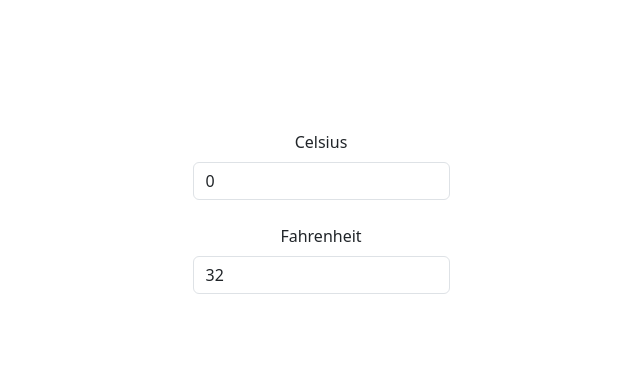
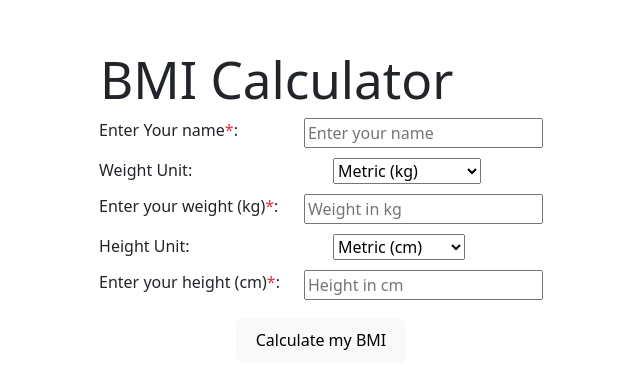
Before and after one commit to abdlghany/Status200, a React (Vite) app in the folder Stage3/vite/Vite-React-Project/: page / in a window 1280 px wide. Shown: the part 176-564 px from the top of the page, without its empty margins (319-959 px from the left). Built offline with nearby package versions, Linux system fonts and the light colour scheme.

Commit message:
bmi component

```diff
--- a/Stage3/vite/Vite-React-Project/src/App.tsx
+++ b/Stage3/vite/Vite-React-Project/src/App.tsx
@@ -1,13 +1,9 @@
 import './App.css'
-import CToF from './components/CToF'
+import BMIComponent from './components/BMICalculator'
 
 function App() {
   return (
-    <>
-    {/*  */}
-    <CToF defaultCelsius={0} defaultFahrenheit={32}/>
-
-    </>
+    <BMIComponent/>
   )
 }
 
--- /dev/null
+++ b/Stage3/vite/Vite-React-Project/src/components/BMICalculator.tsx
@@ -0,0 +1,204 @@
+import React, { useState } from 'react';
+// rewrote my stage 2 bmi calculator in React, tried to (and succeeded I suppose) use the exact same functions.
+// check if the value is between 2 numbers x, y, return the result True, False
+function isValueBetween(value: number, x: number, y: number){
+  return value > Math.min(x, y) && value < Math.max(x, y);
+};
+// return a sentence with the appropriate BMI classification for the specified name.
+function bmiClassification(name: string, bmi: number){
+  let classification = '';
+  if (bmi < 18.5) {
+    classification = 'underweight';
+  } else if (bmi < 25) {
+    classification = 'normal';
+  } else if (bmi < 30) {
+    classification = 'overweight';
+  } else {
+    classification = 'obese';
+  }
+  return `Dear ${name}, your BMI is: ${bmi.toFixed(2)} kg/m². You are classified as ${classification}.`;
+};
+// changeUnits between kg, pounds and cm, inch
+function changeUnits(selectedUnit: string, inputName: string){
+  return `Enter your ${inputName} (${selectedUnit})`;
+};
+// name validation to make sure it has nothing other than the specified characters (and spaces).
+function validateName(name: string){
+  name = name.trim();
+  const regex = /^[a-zA-Zا-ي]+(?:[ ][a-zA-Zا-ي]+)*$/;
+
+  if (!regex.test(name)) {
+    return 'Please insert a valid name! Only letters and spaces are allowed';
+  } else if (name.length < 2) {
+    return "Name can't have less than 2 characters.";
+  } else if (name.length > 100) {
+    return "Name can't have more than 100 characters.";
+  }
+  return null;
+};
+// convert height to meters no matter what the selectd unit is.
+function adjustedHeight(selectedUnit:string, height:number){
+    if(selectedUnit === 'inch'){
+        return height / 100 * 2.54;
+    }
+    else{
+        return height / 100;
+    }
+}
+// convert weight to kg no matter what the selected unit is.
+function adjustedWeight(selectedUnit:string, Weight:number){
+    if(selectedUnit === 'pound'){
+        return Weight / 2.2;
+    }
+    else{
+        return Weight;
+    }
+}
+
+function BMIComponent(){
+    const [selectedUnit, setSelectedUnit] = useState<string>('cm');    // height selected unit, defaults to cm
+    const [selectedWeightUnit, setSelectedWeightUnit] = useState<string>('kg');    // weight selected unit, defaults to kg
+    const [name, setName] = useState<string>(''); // defaults to an empty string
+    const [weight, setWeight] = useState<number | null>(null); // defaults to an empty input field
+    const [height, setHeight] = useState<number | null>(null);
+    const [message, setMessage] = useState<string>(''); // message field message, defaults to empty string
+    const calculateBMI = function (event: React.FormEvent<HTMLFormElement>){
+    event.preventDefault(); // prevent default HTML form submission.
+
+    const validName = validateName(name);
+    if (validName) {
+      setMessage(validName);
+      return;
+    }
+
+    if (!weight) {
+      setMessage('Weight field is required! Cannot be 0');
+      return;
+    }
+
+    if (!height) {
+      setMessage('Height field is required! Cannot be 0');
+      return;
+    }
+
+    if (selectedUnit === 'inch' && !isValueBetween(height, 101, 15)) {
+      setMessage('Please insert a valid height! Between 16 Inches and 100 Inches.');
+      return;
+    } else if (selectedUnit === 'cm' && !isValueBetween(height, 251, 39)) {
+      setMessage('Please insert a valid height! Between 40cm and 250cm.');
+      return;
+    }
+    if (selectedWeightUnit === 'kg' && !isValueBetween(weight, 1, 150)) {
+        setMessage('Please insert a valid weight! Between 1 and 150 kgs.');
+        return;
+      } else if (selectedWeightUnit === 'pound' && !isValueBetween(weight, 2.20, 330)) {
+        setMessage('Please insert a valid weight! Between 2.2 and 330 pounds.');
+        return;
+      }
+      // convert weight to kg and height to m before calculating BMI
+    const bmi = adjustedWeight(selectedWeightUnit, weight) / Math.pow(adjustedHeight(selectedUnit, height), 2);
+    setMessage(bmiClassification(name, bmi));
+  };
+
+  return (
+    <form onSubmit={calculateBMI} className="text-start">
+      <table>
+        <tbody>
+          <tr>
+            <td colSpan={2}>
+              <h1>BMI Calculator</h1>
+            </td>
+          </tr>
+          <tr className='row mb-2'>
+            <td className='col'>
+              <label htmlFor="name">Enter Your name<span className="text-danger  mx-0">*</span>: </label>
+            </td>
+            <td className='col'>
+              <input
+                type="text"
+                id="name"
+                placeholder="Enter your name"
+                value={name}
+                onChange={(e) => setName(e.target.value)}
+              />
+              <br />
+            </td>
+          </tr>
+          <tr className='row mb-2'>
+          <td className='col'>
+              <label htmlFor="weightunit">Weight Unit: </label>
+            </td>
+            <td className='col'>
+              <select
+                id="weightunit"
+                value={selectedWeightUnit}
+                onChange={(e) => setSelectedWeightUnit(e.target.value)}
+              >
+                <option value="kg">Metric (kg)</option>
+                <option value="pound">Imperial (pound)</option>
+              </select>
+            </td>
+          </tr>
+          <tr className='row mb-2'>
+          <td className='col'>
+              <label htmlFor="weight">{changeUnits(selectedWeightUnit, 'weight')}<span className="text-danger mx-0">*</span>: </label>
+            </td>
+            <td className='col'>
+              <input
+                type="number"
+                id="weight"
+                placeholder= {"Weight in " + selectedWeightUnit}
+                value={weight ?? ''}
+                onChange={(e) => setWeight(Number(e.target.value))}
+              />
+              <br />
+            </td>
+          </tr>
+          <tr className='row mb-2'>
+          <td className='col'>
+              <label htmlFor="unit">Height Unit: </label>
+            </td>
+            <td className='col'>
+              <select
+                id="unit"
+                value={selectedUnit}
+                onChange={(e) => setSelectedUnit(e.target.value)}
+              >
+                <option value="cm">Metric (cm)</option>
+                <option value="inch">Imperial (Inch)</option>
+              </select>
+            </td>
+          </tr>
+          <tr className='row mb-2'>
+          <td className='col'>
+              <label htmlFor="height">
+                {changeUnits(selectedUnit, 'height')}
+                <span className="text-danger  mx-0">*</span>:
+              </label>
+            </td>
+            <td className='col'>
+              <input
+                type="number"
+                id="height"
+                placeholder={"Height in " + selectedUnit}
+                value={height ?? ''}
+                onChange={(e) => setHeight(Number(e.target.value))}
+              />
+            </td>
+          </tr>
+          <tr className='text-center'>
+            <td colSpan={2} className='col'>
+              <button type="submit">Calculate my BMI</button>
+            </td>
+          </tr>
+          <tr className='row mb-2'>
+            <td colSpan={2}>
+              <p>{message}</p>
+            </td>
+          </tr>
+        </tbody>
+      </table>
+    </form>
+  );
+};
+export default BMIComponent;
```
